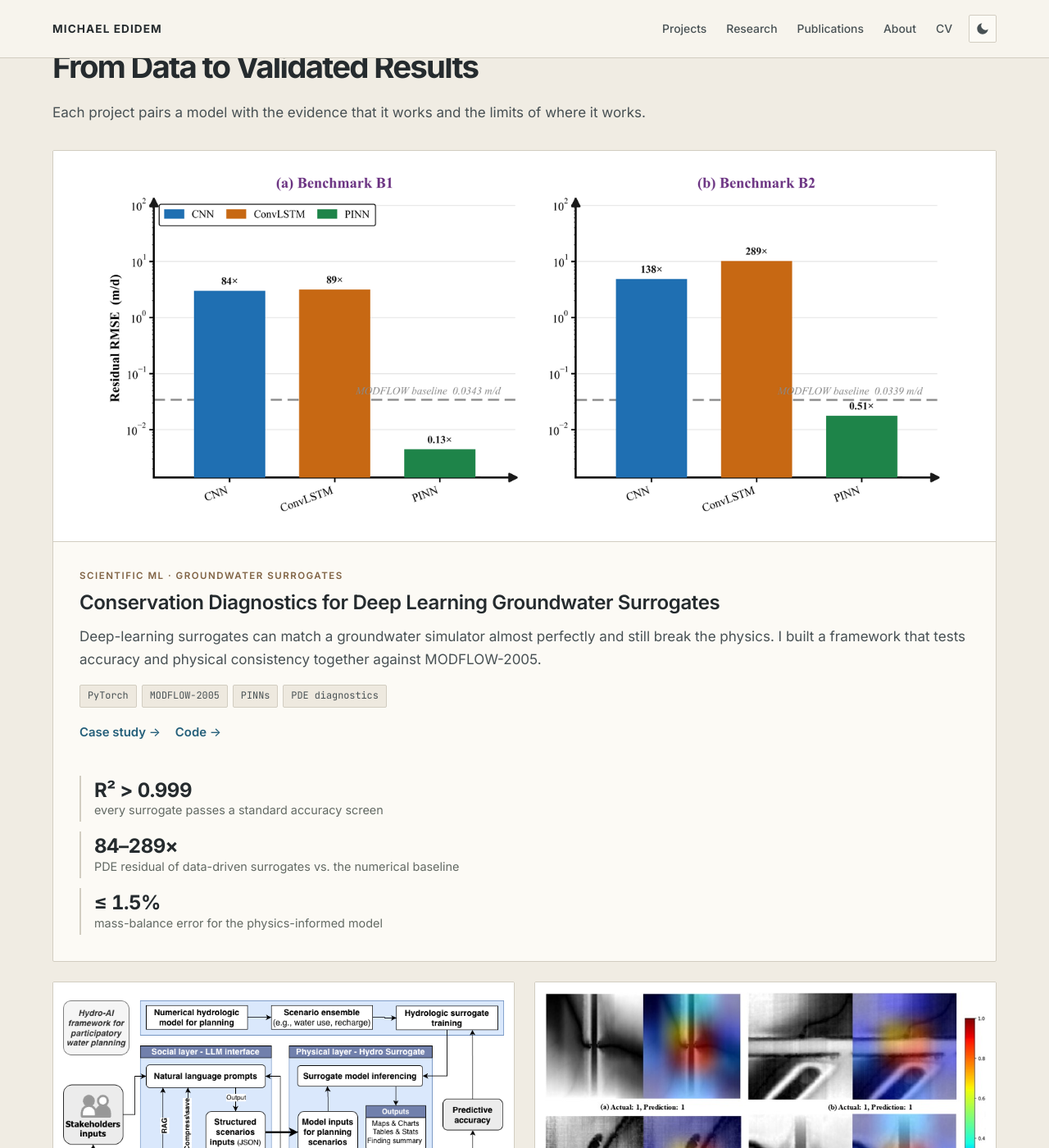
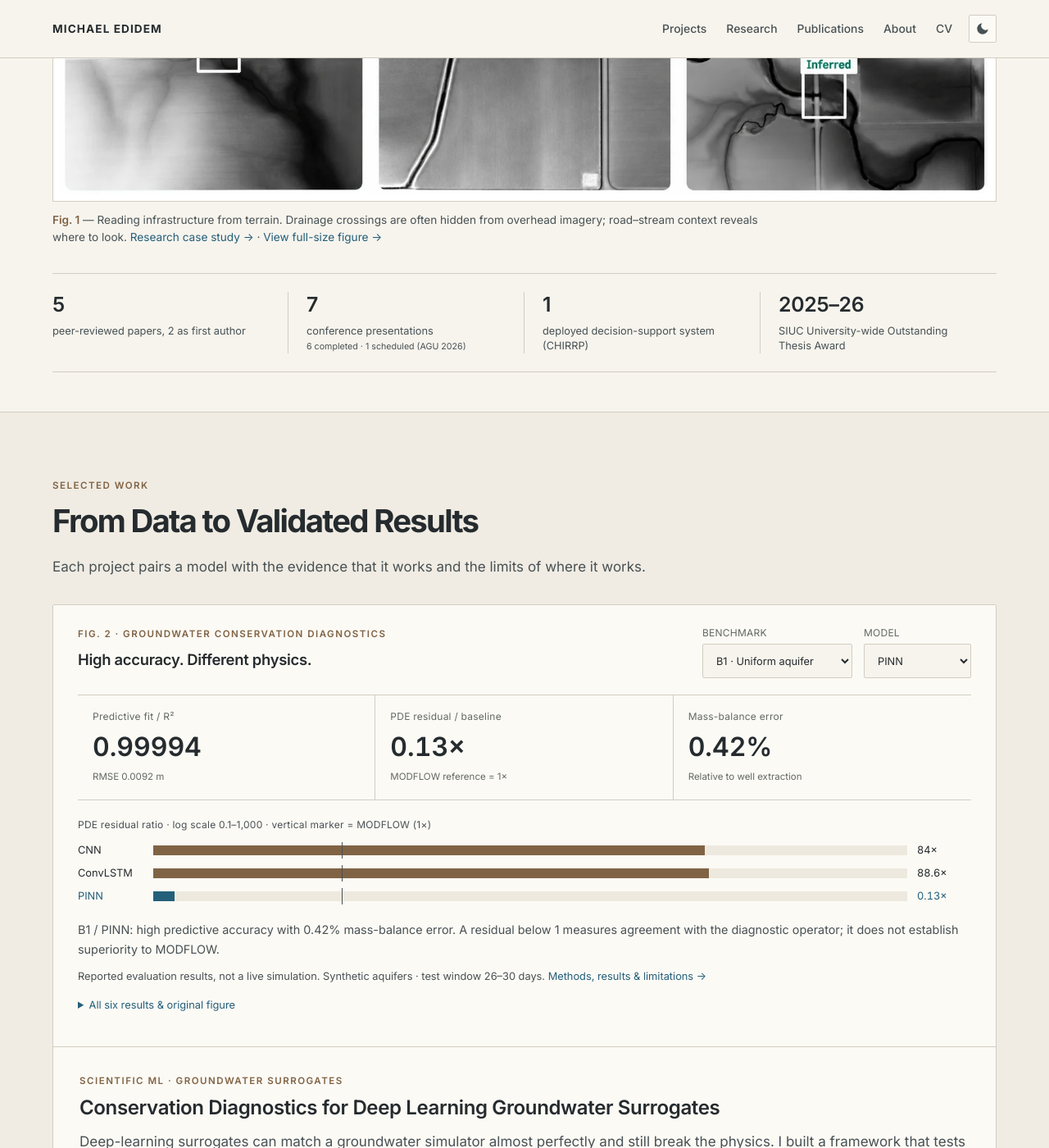
Before and after one commit to mikedidem/medidem, a Jekyll site: the page built from _pages/home.html, in a window 1280 px wide and 1400 px high, scrolled down 851 px. Shown: the whole window at 82% size. Built offline with Jekyll 4.4.1, drawn with Linux system fonts in a browser that asks for light colours; some of the changed text lies outside the part shown.

Commit message:
Rebuild homepage as a research atlas
Opens with real terrain figure of inferred drainage crossings, numbered
figures for each project, interactive groundwater results, and a small
side-project section on the Fuller map.

```diff
--- a/_pages/home.html
+++ b/_pages/home.html
@@ -7,10 +7,11 @@
 <section class="hero">
   <div class="container hero__grid">
     <div>
+      <span class="eyebrow">Geospatial research · Earth &amp; environmental systems</span>
       <h1>Michael Edidem</h1>
       <p class="hero__tagline"><span>Geospatial AI</span><span>Scientific Machine Learning</span><span>Remote Sensing</span><span>Spatial &amp; Spatiotemporal Modeling</span></p>
       <p class="hero__summary">I work at the intersection of geospatial AI and scientific machine learning. My research focuses on spatial and spatiotemporal prediction, remote sensing and computer vision for feature extraction and mapping, and neural surrogate modeling for environmental simulation. I translate complex physical and geospatial problems into reproducible machine-learning systems and decision-support tools.</p>
-      <p class="hero__meta">PhD Researcher, Southern Illinois University Carbondale &nbsp;·&nbsp; Carbondale, IL</p>
+      <p class="hero__meta">PhD Researcher · Southern Illinois University Carbondale<br>Expected graduation 2027 · Carbondale, IL</p>
       <div class="btn-row">
         <a class="btn btn--primary" href="#projects">View projects</a>
         <a class="btn" href="{{ '/publications/' | relative_url }}">Publications</a>
@@ -18,12 +19,18 @@
         <a class="btn" href="{{ '/cv/Michael_Edidem_CV.pdf' | relative_url }}">Download CV</a>
       </div>
     </div>
-    <img class="hero__photo" src="{{ '/images/pimage.jpeg' | relative_url }}" alt="Portrait of Michael Edidem">
+    <img class="hero__photo" src="{{ '/images/pimage.jpeg' | relative_url }}" alt="Portrait of Michael Edidem" width="280" height="340">
   </div>
   <div class="container">
+    <figure class="opening-plate">
+      <a href="{{ '/images/projects/drainage-context.webp' | relative_url }}" target="_blank" rel="noopener" aria-label="Open the drainage-crossing figure at full size">
+        <img src="{{ '/images/projects/drainage-context.webp' | relative_url }}" alt="Three terrain examples with inferred drainage crossings marked where stream channels intersect roads." width="1592" height="518" fetchpriority="high">
+      </a>
+      <figcaption><span class="figure-number">Fig. 1</span> — Reading infrastructure from terrain. Drainage crossings are often hidden from overhead imagery; road–stream context reveals where to look. <a href="{{ '/projects/drainage-crossing-detection/' | relative_url }}">Research case study →</a> · <a href="{{ '/images/projects/drainage-context.webp' | relative_url }}" target="_blank" rel="noopener">View full-size figure →</a></figcaption>
+    </figure>
     <div class="stats">
       <div class="stat"><div class="stat__value">5</div><div class="stat__label">peer-reviewed papers, 2 as first author</div></div>
-      <div class="stat"><div class="stat__value">7</div><div class="stat__label">conference presentations (AGU, AAG, AWRA, IEEE, CaGIS)</div></div>
+      <div class="stat"><div class="stat__value">7</div><div class="stat__label">conference presentations<br><small>6 completed · 1 scheduled (AGU 2026)</small></div></div>
       <div class="stat"><div class="stat__value">1</div><div class="stat__label">deployed decision-support system (CHIRRP)</div></div>
       <div class="stat"><div class="stat__value">2025–26</div><div class="stat__label">SIUC University-wide Outstanding Thesis Award</div></div>
     </div>
@@ -33,15 +40,41 @@
 <section class="section section--alt" id="projects">
   <div class="container">
     <div class="section-head">
-      <span class="eyebrow">Selected projects</span>
+      <span class="eyebrow">Selected work</span>
       <h2>From Data to Validated Results</h2>
       <p>Each project pairs a model with the evidence that it works and the limits of where it works.</p>
     </div>
 
     <article class="flagship">
-      <a class="flagship__media" href="{{ '/projects/groundwater-surrogates/' | relative_url }}" aria-label="Groundwater surrogate case study">
-        <img src="{{ '/images/projects/gw-residuals.png' | relative_url }}" alt="Bar chart of PDE residual RMSE for CNN, ConvLSTM and PINN surrogates on two benchmarks, with the MODFLOW baseline as a dashed line" loading="lazy">
-      </a>
+      <div class="explorer" id="groundwater-explorer">
+        <div class="explorer__head">
+          <div><span class="eyebrow">Fig. 2 · Groundwater conservation diagnostics</span><h3>High accuracy. Different physics.</h3></div>
+          <div class="explorer__controls js-only">
+            <label>Benchmark<select id="benchmark-select"><option value="B1">B1 · Uniform aquifer</option><option value="B2">B2 · Low-K lens</option></select></label>
+            <label>Model<select id="model-select"><option>CNN</option><option>ConvLSTM</option><option selected>PINN</option></select></label>
+          </div>
+        </div>
+        <div class="explorer__readout" aria-live="polite" aria-atomic="true">
+          <div class="readout"><span>Predictive fit / R²</span><strong id="result-r2">0.99994</strong><small id="result-rmse">RMSE 0.0092 m</small></div>
+          <div class="readout"><span>PDE residual / baseline</span><strong id="result-residual">0.13×</strong><small>MODFLOW reference = 1×</small></div>
+          <div class="readout"><span>Mass-balance error</span><strong id="result-mass">0.42%</strong><small>Relative to well extraction</small></div>
+        </div>
+        <div class="residual-plot" role="img" aria-label="B1 residual ratios: CNN 84, ConvLSTM 88.6, PINN 0.13. MODFLOW reference is 1." id="residual-plot">
+          <p class="residual-plot__title">PDE residual ratio · log scale 0.1–1,000 · vertical marker = MODFLOW (1×)</p>
+          <div class="residual-row" data-model="CNN"><span>CNN</span><div class="residual-track"><span class="residual-bar" style="width:73.11%"></span></div><span class="residual-value">84×</span></div>
+          <div class="residual-row" data-model="ConvLSTM"><span>ConvLSTM</span><div class="residual-track"><span class="residual-bar" style="width:73.69%"></span></div><span class="residual-value">88.6×</span></div>
+          <div class="residual-row" data-model="PINN" data-selected="true"><span>PINN</span><div class="residual-track"><span class="residual-bar" style="width:2.85%"></span></div><span class="residual-value">0.13×</span></div>
+        </div>
+        <p class="explorer__note" id="result-note">B1 / PINN: high predictive accuracy with 0.42% mass-balance error. A residual below 1 measures agreement with the diagnostic operator; it does not establish superiority to MODFLOW.</p>
+        <p class="explorer__source">Reported evaluation results, not a live simulation. Synthetic aquifers · test window 26–30 days. <a href="{{ '/projects/groundwater-surrogates/' | relative_url }}">Methods, results &amp; limitations →</a></p>
+        <details class="explorer__table"><summary>All six results &amp; original figure</summary>
+          <div class="table-wrap"><table><caption>Groundwater surrogate evaluation · test window 26–30 days</caption><thead><tr><th>Benchmark</th><th>Model</th><th>RMSE (m)</th><th>R²</th><th>Residual ratio</th><th>Mass error (%)</th></tr></thead><tbody>
+          {% for result in site.data.groundwater_results %}<tr><td>{{ result.benchmark }}</td><td>{{ result.model }}</td><td>{{ result.rmse }}</td><td>{{ result.r2 }}</td><td>{{ result.residual }}</td><td>{{ result.mass }}</td></tr>{% endfor %}
+          </tbody></table></div>
+          <img src="{{ '/images/projects/gw-residuals.png' | relative_url }}" alt="Original PDE residual comparison for CNN, ConvLSTM and PINN on both benchmarks" loading="lazy">
+        </details>
+        <script id="groundwater-data" type="application/json">{{ site.data.groundwater_results | jsonify }}</script>
+      </div>
       <div class="flagship__body">
         <div>
           <div class="project__kicker">Scientific ML · Groundwater surrogates</div>
@@ -53,11 +86,6 @@
             <a href="https://github.com/mikedidem/gw_surrogate_evaluation">Code</a>
           </div>
         </div>
-        <div class="flagship__metrics">
-          <div class="metric"><div class="metric__value">R² &gt; 0.999</div><div class="metric__label">every surrogate passes a standard accuracy screen</div></div>
-          <div class="metric"><div class="metric__value">84–289×</div><div class="metric__label">PDE residual of data-driven surrogates vs. the numerical baseline</div></div>
-          <div class="metric"><div class="metric__value">≤ 1.5%</div><div class="metric__label">mass-balance error for the physics-informed model</div></div>
-        </div>
       </div>
     </article>
 
@@ -65,7 +93,7 @@
       <article class="project">
         <a class="project__media" href="{{ '/projects/chirrp/' | relative_url }}" aria-label="CHIRRP case study"><img src="{{ '/images/projects/chirrp-architecture.png' | relative_url }}" alt="CHIRRP architecture: LLM social layer connected to a physics-informed surrogate physical layer" loading="lazy"></a>
         <div class="project__body">
-          <div class="project__kicker">Deployed system · Decision support</div>
+          <div class="project__kicker">Fig. 3 · Participatory water planning</div>
           <h3><a href="{{ '/projects/chirrp/' | relative_url }}">CHIRRP: Hydro-AI for Participatory Water Planning</a></h3>
           <p>Stakeholders ask groundwater questions in plain language and get physics-informed answers, checkable against MODFLOW.</p>
           <div class="metric metric--inline"><div class="metric__value">≈238×</div><div class="metric__label">faster than MODFLOW on CPU, at R² 0.98</div></div>
@@ -81,7 +109,7 @@
       <article class="project">
         <a class="project__media" href="{{ '/projects/drainage-crossing-detection/' | relative_url }}" aria-label="Drainage-crossing detection case study"><img src="{{ '/images/projects/drainage-saliency.jpg' | relative_url }}" alt="Grad-CAM saliency maps over elevation patches showing the model attending to drainage crossings under roads" loading="lazy"></a>
         <div class="project__body">
-          <div class="project__kicker">GeoAI · Computer vision</div>
+          <div class="project__kicker">Fig. 4 · Drainage-crossing classification</div>
           <h3><a href="{{ '/projects/drainage-crossing-detection/' | relative_url }}">Drainage-Crossing Detection from LiDAR DEMs</a></h3>
           <p>Finding the culverts and bridges that elevation models miss, so derived stream networks don't break at every road.</p>
           <div class="metric metric--inline"><div class="metric__value">97.9%</div><div class="metric__label">classification accuracy, explained with Grad-CAM</div></div>
@@ -117,7 +145,7 @@
 <section class="section" id="research">
   <div class="container">
     <div class="section-head">
-      <span class="eyebrow">Research</span>
+      <span class="eyebrow">Research interests</span>
       <h2>Four connected themes</h2>
       <p>Geospatial AI and scientific ML methods, applied to Earth and environmental systems: groundwater, hydrography, infrastructure and land surface.</p>
     </div>
@@ -181,7 +209,7 @@
 <section class="section" id="capabilities">
   <div class="container">
     <div class="section-head">
-      <span class="eyebrow">Technical capabilities</span>
+      <span class="eyebrow">Methods &amp; tools</span>
       <h2>What I work with, and where it shows</h2>
     </div>
     <div class="caps">
@@ -209,10 +237,27 @@
   </div>
 </section>
 
+<section class="section side-project" id="cartography">
+  <div class="container side-project__grid">
+    <div>
+      <span class="eyebrow">On the side</span>
+      <h2>A world map for a game</h2>
+      <p>Ever seen a world map made of triangles? I built this temperature map on the Fuller (Dymaxion) projection for a game at the Fuller Futures Festival in Carbondale.</p>
+      <p>It unfolds the globe like a paper icosahedron, so the continents stay connected. Here's how it works and how to read it.</p>
+      <a href="{{ '/cartography/fuller-temperature-map/' | relative_url }}">Explore the map →</a>
+    </div>
+    <figure class="cartography-plate">
+      <a href="{{ '/cartography/fuller-temperature-map/' | relative_url }}" aria-label="Read about the Fuller map side project">
+        <img src="{{ '/images/projects/fuller-temperature-map.webp' | relative_url }}" width="2000" height="1415" loading="lazy" alt="Temperature map on the unfolded triangular faces of the Fuller Dymaxion world projection.">
+      </a>
+      <figcaption>Fuller Dymaxion temperature map · 2026</figcaption>
+    </figure>
+  </div>
+</section>
 <section class="section section--alt" id="about">
   <div class="container about-grid">
     <div>
-      <span class="eyebrow">About</span>
+      <span class="eyebrow">Background</span>
       <h2>Background</h2>
       <p>I'm a PhD researcher in Geographic Information Systems and Environmental Modeling at Southern Illinois University Carbondale. Before graduate school I spent five years in applied geospatial work: surveying, enterprise GIS and UAV inspection at a power utility. In 2025 I interned as a GIS Specialist at CDM Smith, working on AI-based wetland delineation and Bayesian PFAS modeling.</p>
       <p><a href="{{ '/about/' | relative_url }}">Experience, education and awards →</a></p>
```
Also changed, not shown: images/projects/drainage-context.webp (added).
